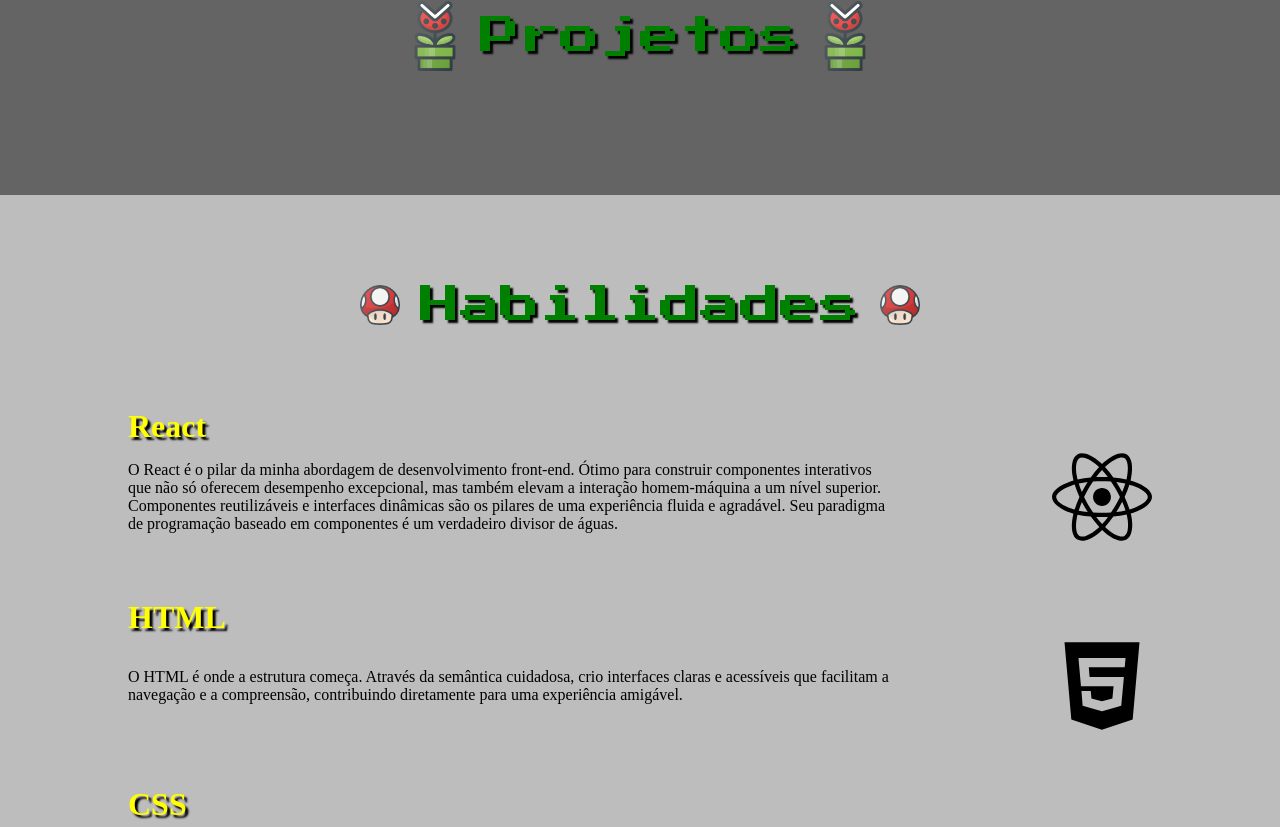
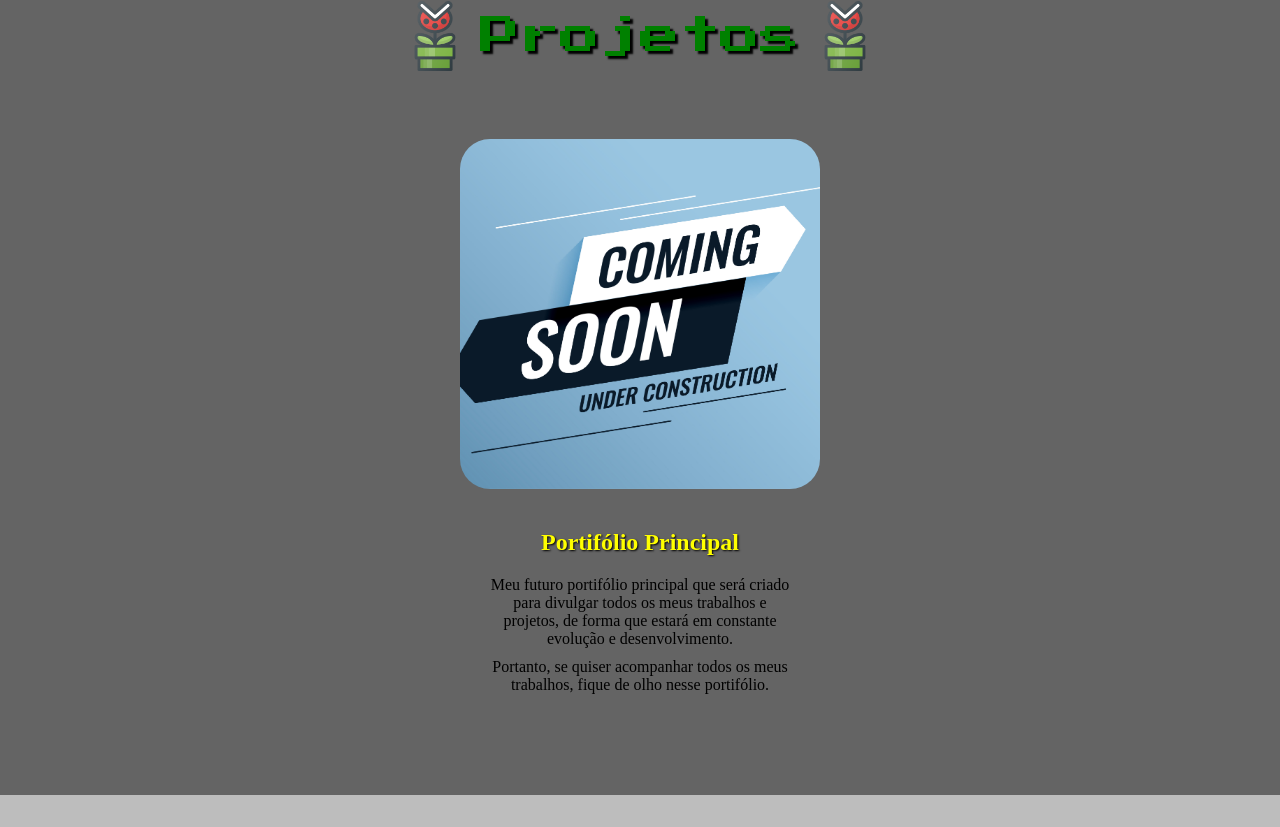
Before and after one commit to rena02to/Portifolio-treino, a React (Create React App) app: page / in a window 1280 px wide. Shown: the part 1966-2793 px from the top of the page. Built offline with nearby package versions, Linux system fonts and the light colour scheme; a web font is replaced by a local one.

Commit message:
Adicionando meu portifólio principal na aba projetos.

```diff
--- a/src/pages/Projetos.js
+++ b/src/pages/Projetos.js
@@ -1,5 +1,6 @@
 import carnivorusPlaint from './../imagens/carnivorous-plant.png';
 import style from './Projetos.module.css';
+import { PiLinkLight } from 'react-icons/pi';
 
 function Projetos(){
     return(
@@ -9,6 +10,23 @@ function Projetos(){
                 <h1>Projetos</h1>
                 <img alt='carnivorus plaint' className={style.carnivorusPlaint} src={carnivorusPlaint} />
             </div>
+
+            <div className={style.portifolio}>
+                <div className={style.portifolioConteudo}>
+                    <spam className={style.interno}>
+                        <p className={style.legenda}>Portifólio principal</p>
+                        <a href='https://renato-alves.vercel.app' target='_blank' rel='noopener noreferrer'>
+                            <div>
+                                <PiLinkLight />
+                                <p>Conheça o projeto clicando aqui</p>
+                            </div>
+                        </a>
+                    </spam>
+                </div>
+                <h2 className={style.titleProject}>Portifólio Principal</h2>
+                <p className={style.legendProject}>Meu futuro portifólio principal que será criado para divulgar todos os meus trabalhos e projetos, de forma que estará em constante evolução e desenvolvimento.</p>
+                <p className={style.legend2Project}>Portanto, se quiser acompanhar todos os meus trabalhos, fique de olho nesse portifólio.</p>
+            </div>
         </div>
     );
 }
--- a/src/pages/Projetos.module.css
+++ b/src/pages/Projetos.module.css
@@ -4,9 +4,11 @@
     padding-top: 7vh;
     padding-bottom: 7vh;
     justify-content: center;
+    flex-direction: column;
+    align-items: center;
 }
 
-.projetos h1, .projetos h2{
+.projetos h1{
     font-family: 'Press Start 2P';
     font-weight: 100;
     color: rgb(0, 128, 0);
@@ -20,7 +22,9 @@
 }
 
 .projetos h2{
-    font-size: 2em;
+    font-size: 1.5em;
+    color: rgb(255, 255, 0);
+    text-shadow: 1px 1px 2px rgba(0, 0, 0, 1);
 }
 
 .titulo{
@@ -40,3 +44,97 @@
         font-size: 2em;
     }
 }
+
+.portifolio{
+    display: flex;
+    flex-direction: column;
+    height: 600px;
+    width: 360px;
+    align-items: center;
+}
+
+.portifolioConteudo{
+    background-image: url('../imagens/comingSoon.jpg');
+    background-repeat: no-repeat;
+    background-size: cover;
+    background-position: center;
+    height: 350px;
+    width: 100%;
+    border-radius: 30px;
+    transition: filter 0.3s;
+    display: flex;
+    flex-direction: column;
+    align-items: center;
+    justify-content: center;
+    position: relative;
+}
+
+.portifolioConteudo:before {
+    content: '';
+    position: absolute;
+    width: 100%;
+    height: 100%;
+    background: rgba(0, 0, 0, 0.7);
+    opacity: 0;
+    transition: opacity 0.5s;
+    border-radius: 30px;
+}
+
+.portifolioConteudo:hover:before {
+    opacity: 1;
+}
+
+.interno{
+    display: none;
+    position: absolute;
+    top: 50%;
+    left: 50%;
+    transform: translate(-50%, -50%);
+    width: 100%;
+    height: 100%;
+    background-color: rgba(0, 0, 0, 0.5);
+    justify-content: center;
+    border-radius: 30px;
+}
+
+.portifolioConteudo:hover .interno{
+    display: flex;
+    flex-direction: column;
+    align-items: center;
+}
+
+.legenda{
+    font-size: 20px;
+    font-weight: 500;
+    color: white;
+}
+
+.portifolioConteudo a{
+    color: white;
+    cursor: pointer;
+}
+
+.portifolioConteudo a div{
+    display: flex;
+    flex-direction: row;
+    align-items: center;
+}
+
+.portifolioConteudo a div svg{
+    height: 30px;
+    width: 30px;
+}
+
+.titleProject{
+    margin-top: 40px;
+}
+
+.legendProject{
+    margin: 0 30px 0 30px;
+    text-align: center;
+}
+
+.legend2Project{
+    margin: 10px 30px 0 30px;
+    text-align: center;
+}
```
Also changed, not shown: src/imagens/comingSoon.jpg (added).
